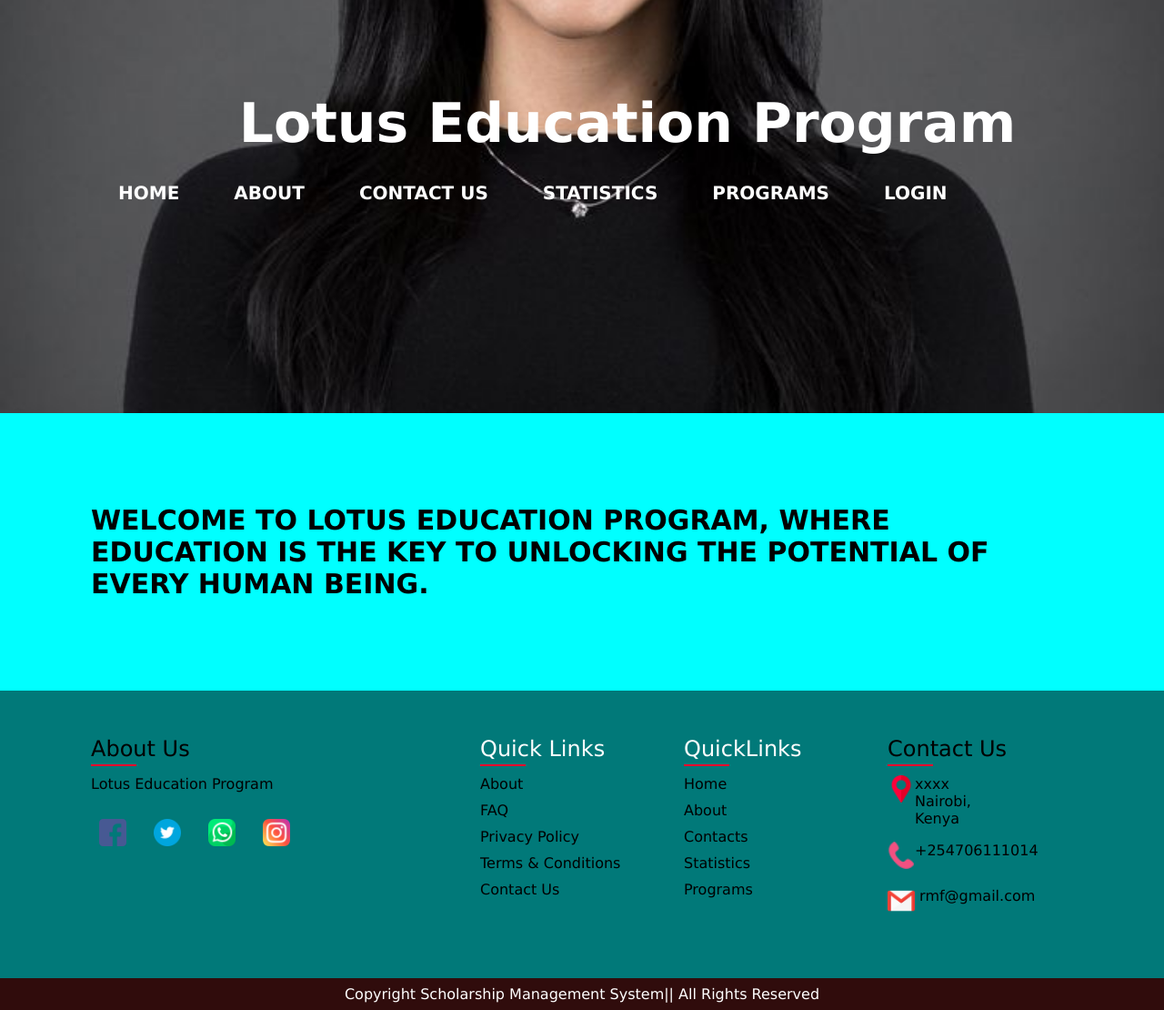
After one commit to LisanzaTabby/Lotus-Project, a Django app: page / in a window 1280 px wide. The commit adds this page. Shown: the whole page at 91% size. Run offline with Django 5.2, Linux system fonts and the light colour scheme.

Commit message:
code review

```diff
--- a/lotusApp/templates/index.html
+++ b/lotusApp/templates/index.html
@@ -1,4 +1,4 @@
-{% extends 'navbars/indexnavbar.html' %}
+{% extends 'navbar/indexnavbar.html' %}
 {% block content %}
 
 <style>
--- a/lotusApp/templates/lists/donor_commitment_list.html
+++ b/lotusApp/templates/lists/donor_commitment_list.html
@@ -1,4 +1,4 @@
-{% extends 'navbars/financenavbar.html' %}
+{% extends 'navbar/main_navbar.html' %}
 {% block content %}
 <style>
     h2{
--- a/lotusApp/templates/lists/donor_list.html
+++ b/lotusApp/templates/lists/donor_list.html
@@ -1,4 +1,4 @@
-{% extends 'navbars/financenavbar.html' %}
+{% extends 'navbar/main_navbar.html' %}
 {% block content %}
 <style>
     h2{
--- a/lotusApp/templates/lists/donor_specific_students.html
+++ b/lotusApp/templates/lists/donor_specific_students.html
@@ -1,4 +1,4 @@
-{% extends 'navbars/donor_navbar.html' %}
+{% extends 'navbar/main_navbar.html' %}
 {% block content %}
 <style>
     .container1{
--- a/lotusApp/templates/lists/employee_list.html
+++ b/lotusApp/templates/lists/employee_list.html
@@ -1,4 +1,4 @@
-{% extends 'navbars/financenavbar.html' %}
+{% extends 'navbar/main_navbar.html' %}
 {% block content %}
 <style>
     h2{
--- a/lotusApp/templates/lists/intermediary_list.html
+++ b/lotusApp/templates/lists/intermediary_list.html
@@ -1,4 +1,4 @@
-{% extends 'navbars/dataentryactions.html' %}
+{% extends 'navbar/main_navbar.html' %}
 {% block content %}
 <style>
     h2{
--- a/lotusApp/templates/lists/school_list.html
+++ b/lotusApp/templates/lists/school_list.html
@@ -1,4 +1,4 @@
-{% extends 'navbars/dataentryactions.html' %}
+{% extends 'navbar/main_navbar.html' %}
 {% block content %}
 <style>
     #message{
--- a/lotusApp/templates/lists/student_donor_history.html
+++ b/lotusApp/templates/lists/student_donor_history.html
@@ -1,8 +1,8 @@
 {% if is_dataentry %}
-{% include 'navbars/dataentryactions.html' %}
+{% include 'navbar/main_navbar.html' %}
 {% endif %}
 {% if is_finance %}
-{% include 'navbars/financenavbar.html' %}
+{% include  'navbar/main_navbar.html' %}
 {% endif %}
 
 {% block content %}
--- a/lotusApp/templates/lists/student_list.html
+++ b/lotusApp/templates/lists/student_list.html
@@ -1,11 +1,11 @@
 {% if is_dataentry %}
-{% include 'navbars/dataentryactions.html' %}
+{% include 'navbar/main_navbar.html' %}
 {% endif %}
 {% if is_finance %}
-{% include 'navbars/financenavbar.html' %}
+{% include 'navbar/main_navbar.html' %}
 {% endif %}
 {% if is_donor %}
-{% include 'navbars/donor_navbar.html' %}
+{% include 'navbar/main_navbar.html' %}
 {% endif %}
 {% block content %}
 <style>
--- a/lotusApp/templates/login.html
+++ b/lotusApp/templates/login.html
@@ -1,4 +1,4 @@
-{% extends 'navbars/indexnavbar.html' %}
+{% extends 'navbar/indexnavbar.html' %}
 {% block content %}
 <style>
     .main .content{
--- /dev/null
+++ b/lotusApp/templates/navbar/indexnavbar.html
@@ -0,0 +1,91 @@
+<!DOCTYPE html>
+{% load static %}
+<html lang="en">
+<head>
+    <meta charset="UTF-8">
+    <meta name="viewport" content="width=device-width, initial-scale=1.0">
+    <title>LotusEducationProgram</title>
+    <link rel="icon" href="{% static 'images/icon2.jpg' %}" type="image/x-icon">
+    <link rel="stylesheet" href="{% static 'css/index.css' %}">
+</head>
+<body>
+    <div class="toppage"style="background: url('{% static 'images/blacklady.jpg' %}'); background-repeat: no-repeat;background-position: center; background-size: cover;">
+        <div class="pagename">
+            <h1>Lotus Education Program</h1>
+        </div>
+        <div class="navbar">
+            <ul>
+                <a href="{% url 'index' %}"><li>Home</li></a>
+                <a href=""><li>About</li></a>
+                <a href=""><li>Contact us</li></a>
+                <a href=""><li>Statistics</li></a>
+                <a href=""><li>Programs</li></a>
+                <a href="{% url 'login' %}"><li>Login</li></a>
+            </ul>
+        </div>
+    </div>
+    {% block content %}
+
+
+    {% endblock %}
+    <footer>
+        <div class="container">
+            <div class="aboutussec">
+                <h2>About Us</h2>
+                <p>Lotus Education Program</p>
+                <ul class="sci">
+                    <li><a href="#"><img src="{% static 'images/facebook.png' %}"></a></li>
+                    <li><a href="#"><img src="{% static 'images/twitter.png' %}"></a></li>
+                    <li><a href="#"><img src="{% static 'images/whatsapp.png' %}"></a></li>
+                    <li><a href="#"><img src="{% static 'images/instagram.png' %}"></a></li>
+                </ul>
+            </div>
+            <div class="quicklinkssec">
+                <h2>Quick Links</h2>
+                <ul>
+                    <li><a href="#">About</a></li>
+                    <li><a href="#">FAQ</a></li>
+                    <li><a href="#">Privacy Policy</a></li>
+                    <li><a href="#">Terms & Conditions</a></li>
+                    <li><a href="#">Contact Us</a></li>
+                </ul>
+            </div>
+            <div class="quicklinkssec">
+                <h2>QuickLinks</h2>
+                <ul>
+                    <li><a href="#">Home</a></li>
+                    <li><a href="#">About</a></li>
+                    <li><a href="#">Contacts</a></li>
+                    <li><a href="#">Statistics</a></li>
+                    <li><a href="#">Programs</a></li>
+                </ul>
+            </div>
+            <div class="contactssec">
+                <h2>Contact Us</h2>
+                <ul class="info">
+                    <li>
+                        <span><img src="{% static 'images/placeholder.png' %}"></span>
+                        <span> xxxx <br>
+                            Nairobi,<br> Kenya</span>
+                    </li>
+                    <li>
+                        <span><img src="{% static 'images/icons8-phone-26.png' %}"></span>
+                        <p><a href="tel:+254706111014">+254706111014</a><br>
+                        </p>
+                    </li>
+                    <li>
+                        <span><img src="{% static 'images/gmail.png' %}"></span>
+                        <p><a href="mailto:rmf@gmail.com">&nbsprmf@gmail.com</a><br>
+                        </p>
+                    </li>
+                </ul>
+            </div>
+        </div>
+    </footer>
+    <div class="copyrighttext">
+        <p>Copyright Scholarship Management System|| All Rights Reserved</p>
+    </div>
+
+
+</body>
+</html>
--- a/lotusApp/templates/userpages/dataentry.html
+++ b/lotusApp/templates/userpages/dataentry.html
@@ -1,4 +1,4 @@
-{% extends 'navbars/main_navbar.html' %}
+{% extends 'navbar/main_navbar.html' %}
 {% block content %}
 <style>
     .container1{
--- a/lotusApp/templates/userpages/donor.html
+++ b/lotusApp/templates/userpages/donor.html
@@ -1,4 +1,4 @@
-{% extends 'navbars/donor_navbar.html' %}
+{% extends 'navbar/main_navbar.html' %}
 {% block content %}
 <style>
     .container1{
--- a/lotusApp/templates/userpages/finance.html
+++ b/lotusApp/templates/userpages/finance.html
@@ -1,4 +1,4 @@
-{% extends 'navbars/financenavbar.html' %}
+{% extends 'navbar/main_navbar.html' %}
 {% block content %}
 <style>
     .container1{
--- a/lotusApp/views.py
+++ b/lotusApp/views.py
@@ -251,6 +251,9 @@ def school_list(request):
 def finance_view(request):
     students = Student.objects.all()
     student_count = students.count()
+    is_dataentry = request.user.groups.filter(name='Dataentry').exists()
+    is_finance = request.user.groups.filter(name='Finance').exists()
+    is_donor = request.user.groups.filter(name='Donor').exists()
 
     donors = Donor.objects.all()
     donor_count = donors.count()
@@ -258,7 +261,7 @@ def finance_view(request):
     employees = Employee.objects.all()
     employee_count = employees.count()
 
-    context = {'students':students,'student_count':student_count,'donors':donors,'donor_count':donor_count,'employees':employees,'employee_count':employee_count}
+    context = {'students':students,'student_count':student_count,'donors':donors,'donor_count':donor_count,'employees':employees,'employee_count':employee_count, 'is_dataentry':is_dataentry, 'is_finance':is_finance, 'is_donor':is_donor}
     return render(request, 'userpages/finance.html', context)
 @login_required
 @allowed_users(allowed_roles=['Finance'])
@@ -365,8 +368,11 @@ def delete_employee(request,pk):
 @allowed_users(allowed_roles=['Donor'])
 def donor_view(request):
     students = Student.objects.filter(donor=request.user)
+    is_dataentry = request.user.groups.filter(name='Dataentry').exists()
+    is_finance = request.user.groups.filter(name='Finance').exists()
+    is_donor = request.user.groups.filter(name='Donor').exists()
     student_count = students.count()
-    context = {'students':students, 'student_count':student_count}
+    context = {'students':students, 'student_count':student_count, 'is_dataentry':is_dataentry, 'is_finance':is_finance, 'is_donor':is_donor}
     return render(request, 'userpages/donor.html', context)
 @login_required
 @allowed_users(allowed_roles=['Donor'])
```
Also changed, not shown: lotusApp/templates/navbar/main_navbar.html (indentation only).
